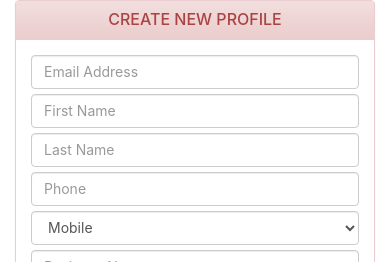
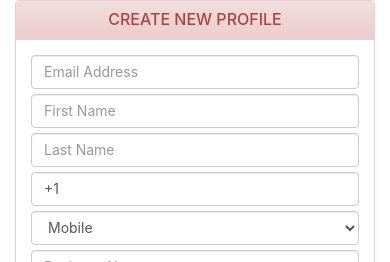
Before and after one commit to vmurali100/Praveen-latest, a React (Create React App) app: page / in a window 390 px wide. Shown: the top 262 px of the page. Built offline with nearby package versions, Linux system fonts and the light colour scheme.

Commit message:
Phone changes

```diff
--- a/src/Components/Profile.jsx
+++ b/src/Components/Profile.jsx
@@ -33,7 +33,7 @@ export default class Profile extends Component {
             email: '',
             firstName:'',
             lastName:'',
-            phone:'',
+            phone:'+1 ',
             mobile:'',
             businessName:'',
             businessZip:'',
@@ -84,10 +84,14 @@ export default class Profile extends Component {
 
             }
           }else{
-            this.setState({[name]:"+1 " +value})
+            this.setState({[name]:value})
           }
         }else{
-          this.setState({[name]:value})
+          if(this.state.phone.length !==3){
+            this.setState({[name]:value})
+          }
+
+          console.log(this.state.phone.length)
 
         }
       }
```
